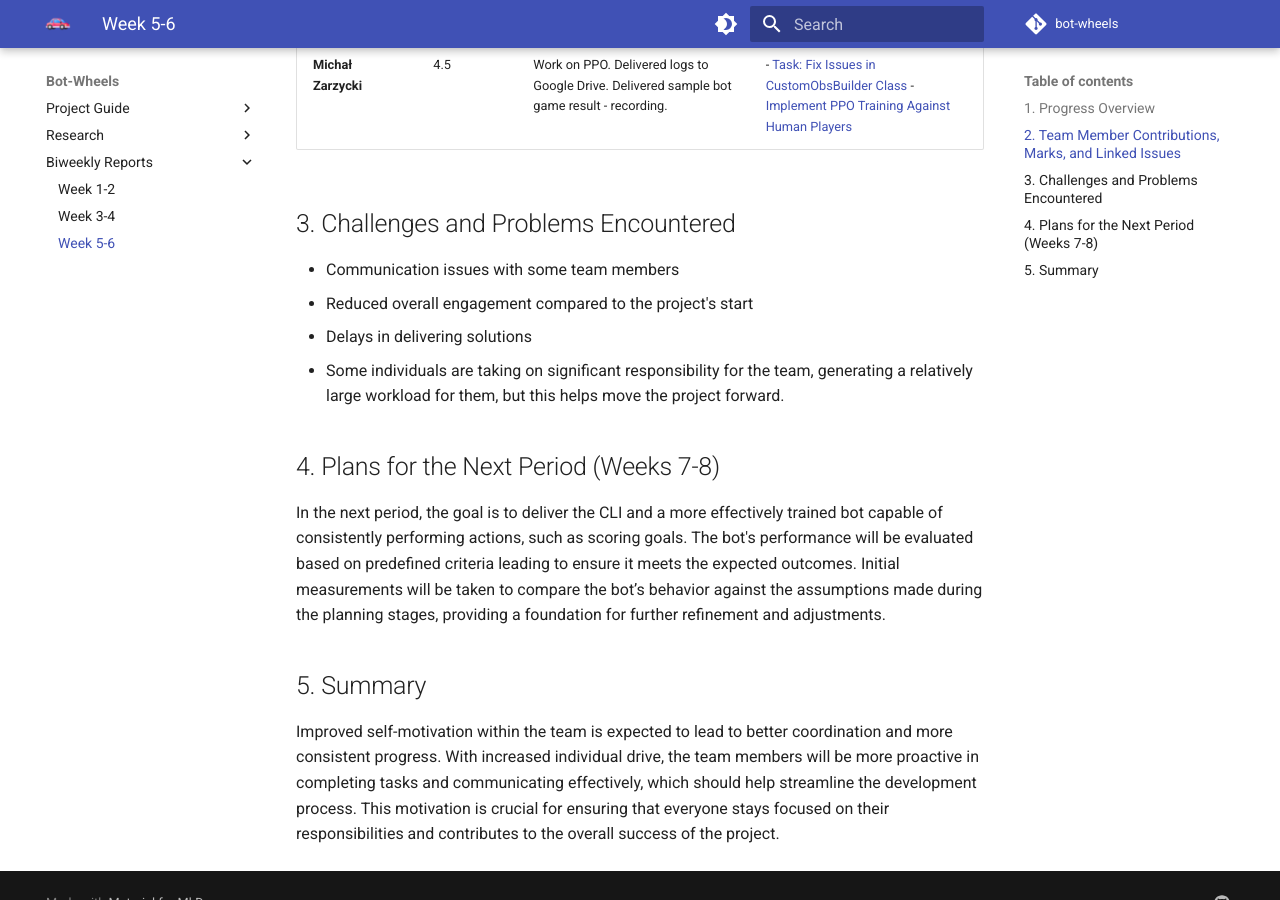
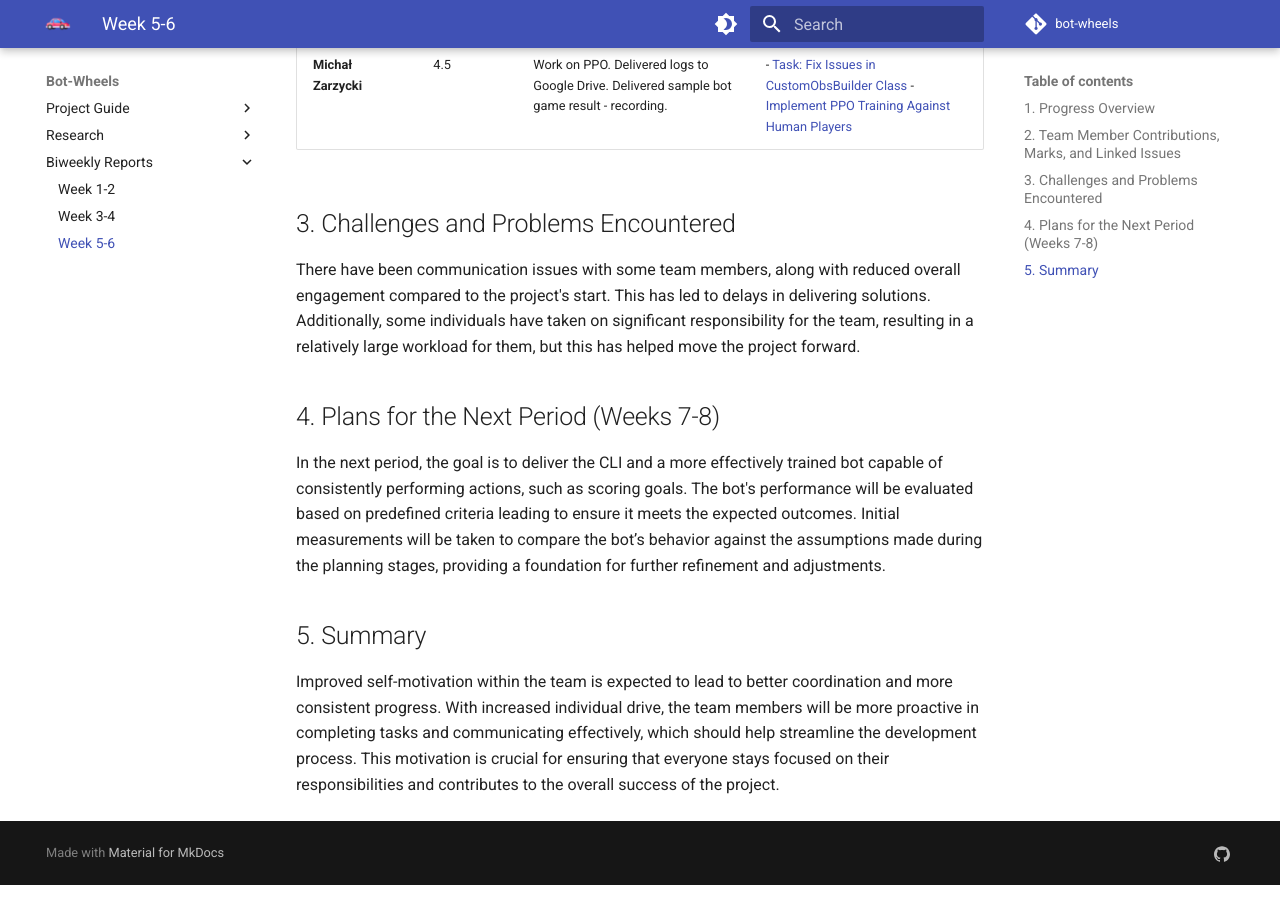
Before and after one commit to bot-wheels/docs, an MkDocs documentation site: the page built from docs/biweekly-reports/weekly-report-3.md, in a window 1280 px wide and 900 px high, scrolled down 1958 px. Built offline with MkDocs 1.6.1 and Material for MkDocs 9.7.7, drawn with Linux system fonts in a browser that asks for light colours.

```diff
--- a/docs/biweekly-reports/weekly-report-3.md
+++ b/docs/biweekly-reports/weekly-report-3.md
@@ -31,13 +31,13 @@ The overall engagement from the team has decreased in recent weeks. Currently, w
 | **Michał Zarzycki**     | 4.5     | Work on PPO. Delivered logs to Google Drive. Delivered sample bot game result - recording.                                                                                                                                                     | - [Task: Fix Issues in CustomObsBuilder Class](https://github.com/bot-wheels/bot-wheels-core/issues/64) -[Implement PPO Training Against Human Players](https://github.com/bot-wheels/bot-wheels-core/issues/49)                                                                                                                                                        |
 
 ## 3. Challenges and Problems Encountered
-- Communication issues with some team members
-- Reduced overall engagement compared to the project's start
-- Delays in delivering solutions
-- Some individuals are taking on significant responsibility for the team, generating a relatively large workload for them, but this helps move the project forward.
+
+There have been communication issues with some team members, along with reduced overall engagement compared to the project's start. This has led to delays in delivering solutions. Additionally, some individuals have taken on significant responsibility for the team, resulting in a relatively large workload for them, but this has helped move the project forward.
 
 ## 4. Plans for the Next Period (Weeks 7-8)
+
 In the next period, the goal is to deliver the CLI and a more effectively trained bot capable of consistently performing actions, such as scoring goals. The bot's performance will be evaluated based on predefined criteria leading to ensure it meets the expected outcomes. Initial measurements will be taken to compare the bot’s behavior against the assumptions made during the planning stages, providing a foundation for further refinement and adjustments.
 
 ## 5. Summary
+
 Improved self-motivation within the team is expected to lead to better coordination and more consistent progress. With increased individual drive, the team members will be more proactive in completing tasks and communicating effectively, which should help streamline the development process. This motivation is crucial for ensuring that everyone stays focused on their responsibilities and contributes to the overall success of the project.
```
